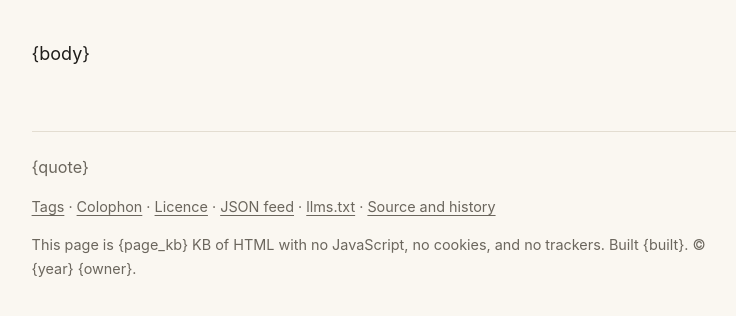
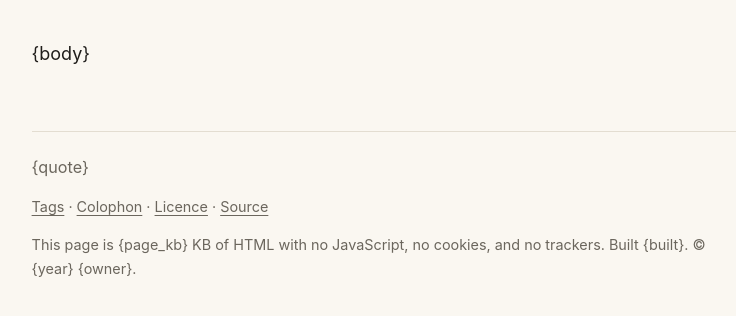
Before and after one commit to JPain/ai.jpain.io, a Python web app: template templates/base.html in a window 1280 px wide. Shown: the part 217-533 px from the top of the page, without its empty margins (234-970 px from the left). Run offline with Jinja, Linux system fonts and the light colour scheme; the template is opened without the code that fills it, so the values that code supplies are empty.

Commit message:
Footer links: Tags, Colophon, Licence, Source (JSON feed and llms.txt stay linked from the colophon, robots.txt and the page head)
Co-Authored-By: Claude Opus 5.5 <noreply@anthropic.com>

```diff
--- a/templates/base.html
+++ b/templates/base.html
@@ -28,7 +28,7 @@
 </main>
 <footer>
 {quote}
-<p class="small"><a href="/tags/">Tags</a> · <a href="/colophon/">Colophon</a> · <a href="/about/#licence">Licence</a> · <a href="/feed.json">JSON feed</a> · <a href="/llms.txt">llms.txt</a> · <a href="https://github.com/JPain/ai.jpain.io">Source and history</a></p>
+<p class="small"><a href="/tags/">Tags</a> · <a href="/colophon/">Colophon</a> · <a href="/about/#licence">Licence</a> · <a href="https://github.com/JPain/ai.jpain.io">Source</a></p>
 <p class="small">This page is {page_kb} KB of HTML with no JavaScript, no cookies, and no trackers. Built {built}. © {year} {owner}.</p>
 </footer>
 </body>
```
